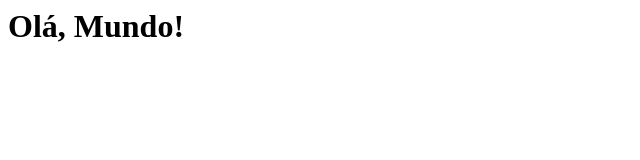
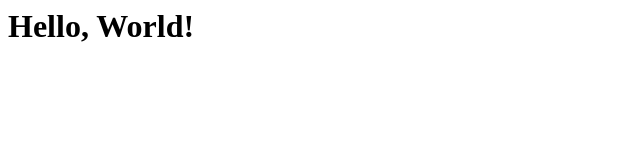
Before and after one commit to mariadocarmomottalapao/meu-primeiro-projeto, a plain HTML site: page index.html in a window 1280 px wide. Shown: the whole page, without its empty margins (0-640 px from the left). Drawn offline with Linux system fonts and the light colour scheme.

Commit message:
Update index.html

```diff
--- a/index.html
+++ b/index.html
@@ -1 +1 @@
-<h1>Olá, Mundo!</h1>
+<h1>Hello, World!</h1>
```
